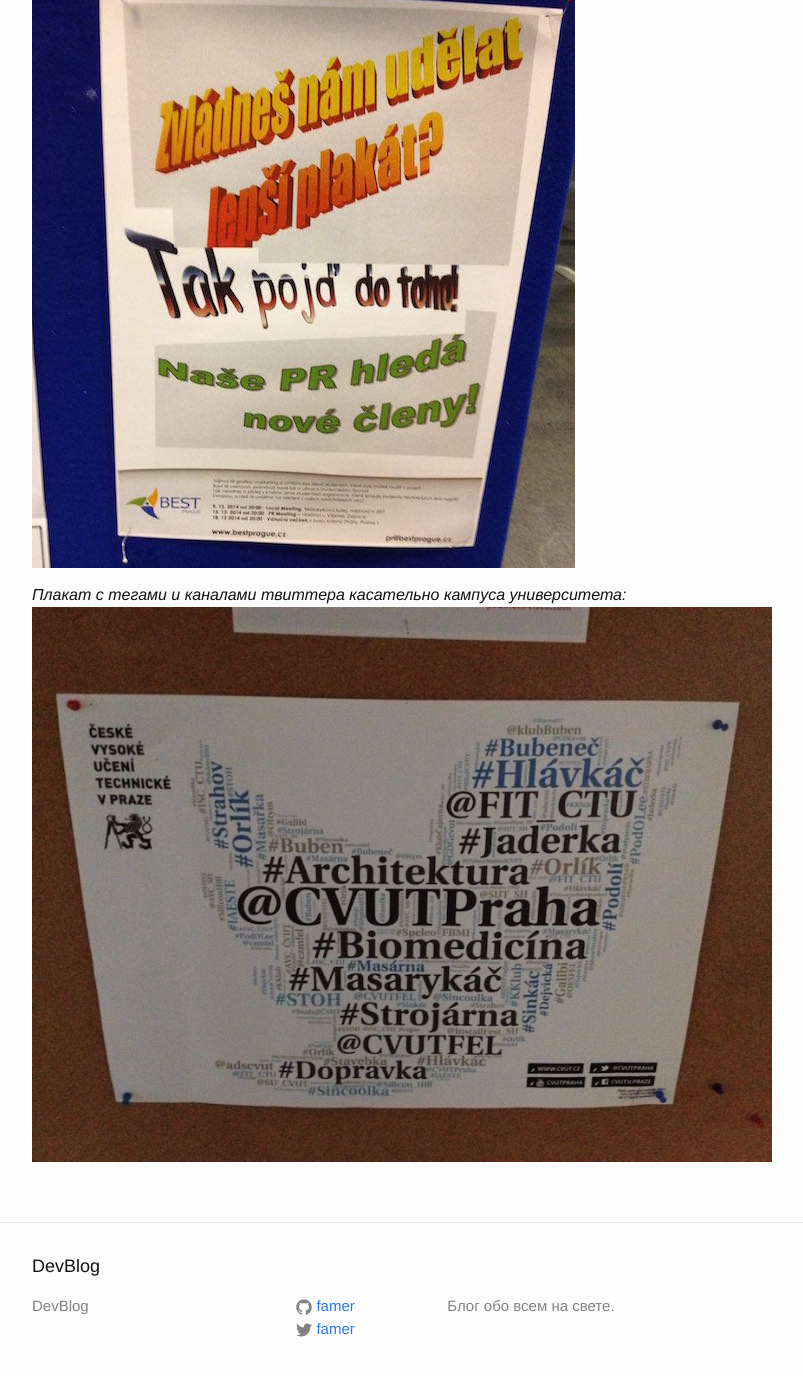
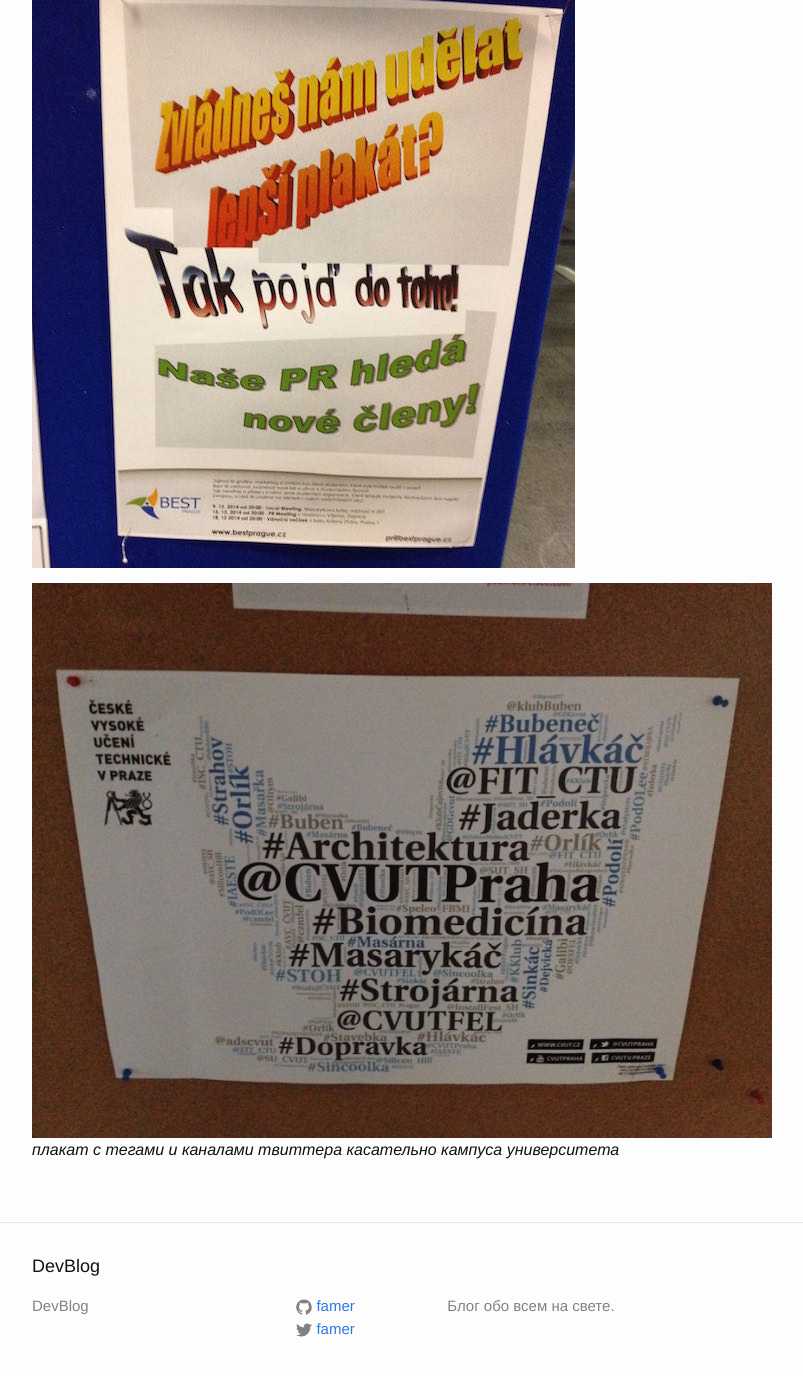
Before and after one commit to famer/blog, a Jekyll site: the page built from ru/_posts/2015-01-19-czech-advertisement-and-design.md, in a window 1280 px wide and 1400 px high, scrolled down 548 px. Shown: the top 1376 px of the window, without its empty margins (238-1041 px from the left). Built offline with Jekyll 4.4.1, drawn with Linux system fonts in a browser that asks for light colours.

Commit message:
image caputre

```diff
--- a/ru/_posts/2015-01-19-czech-advertisement-and-design.md
+++ b/ru/_posts/2015-01-19-czech-advertisement-and-design.md
@@ -14,5 +14,5 @@
 
 ![czech design, crazy 90th]({{ site.baseurl }}/assets/ru/Design/czech-design-crazy-90s-style.jpg)
 
-_Плакат с тегами и каналами твиттера касательно кампуса университета:_
 ![czech design, campus twitter]({{ site.baseurl }}/assets/ru/Design/czech-design-campus-twitter.jpg)
+_плакат с тегами и каналами твиттера касательно кампуса университета_
```
